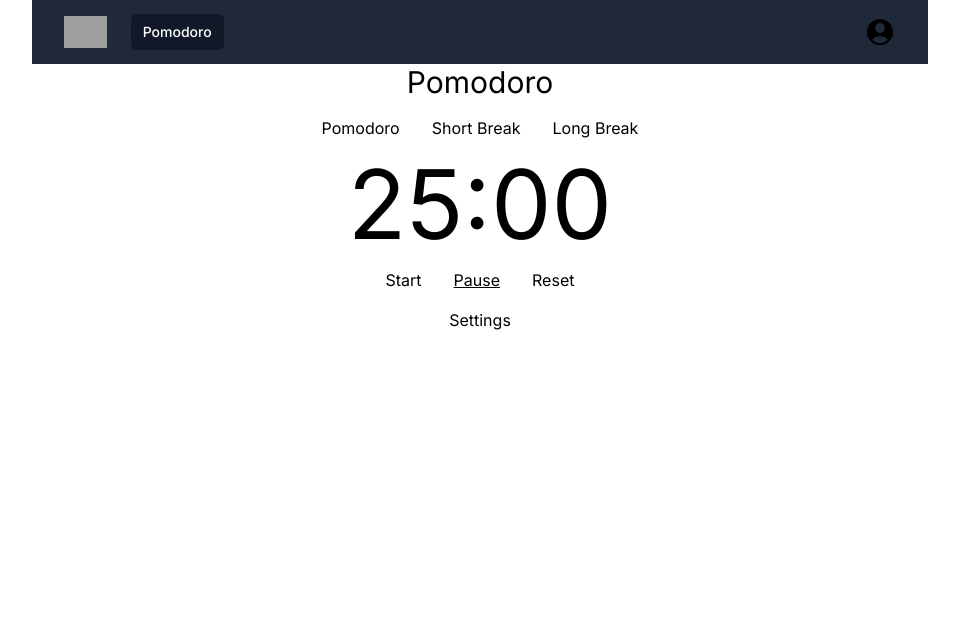
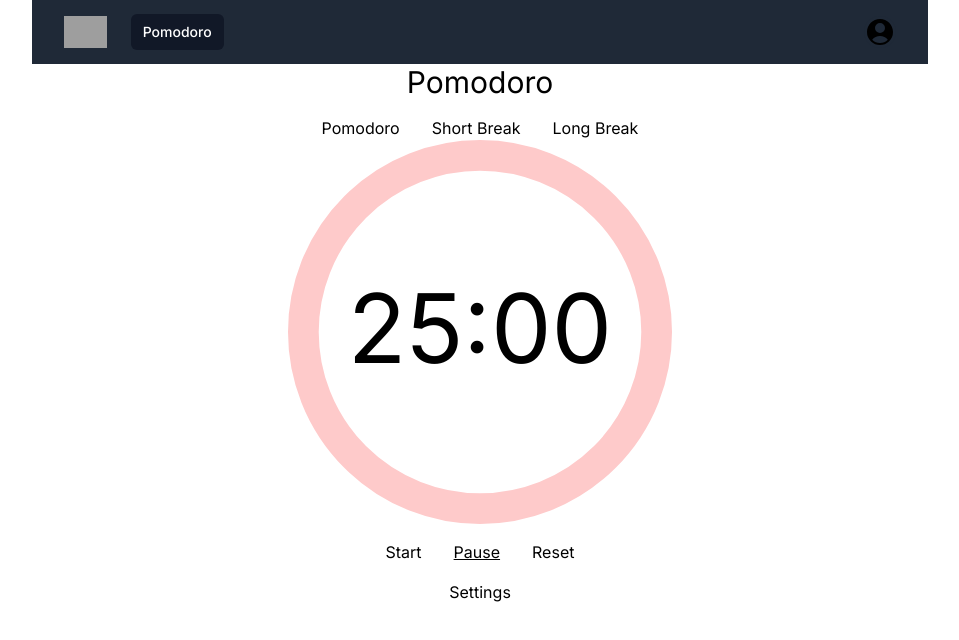
Before and after one commit to scisneros/neuralworks-test, a Next.js app in the folder neuralclocks/: page /pomodoro in a window 1280 px wide. Shown: the top 640 px of the page, without its empty margins (160-1119 px from the left). Built offline with nearby package versions, Linux system fonts and the light colour scheme; grey boxes are pictures that could not be loaded.

Commit message:
Progress ring

```diff
--- /dev/null
+++ b/neuralclocks/app/pomodoro/progress.tsx
@@ -0,0 +1,59 @@
+import { secToTime } from "@/utils/utils";
+import clsx from "clsx";
+
+const TimerProgress = ({
+  time,
+  startingTime,
+}: {
+  time: number;
+  startingTime: number;
+}) => {
+  // Customizable
+  const stroke = 8;
+  // Non-customizable
+  const radius = 50 - stroke / 2;
+  const progress = time / startingTime;
+
+  return (
+    <div className="relative mx-auto flex w-96 items-center justify-center">
+      <svg viewBox="0 0 100 100" className="progress-ring">
+        <circle
+          className={clsx(
+            "fill-transparent",
+            "stroke-red-200",
+            "[stroke-linecap:round]",
+            "transition-all duration-300",
+          )}
+          r={radius}
+          cx={50}
+          cy={50}
+          style={{
+            strokeWidth: stroke,
+          }}
+        />
+        <circle
+          className={clsx(
+            "fill-transparent",
+            "stroke-red-500",
+            "[stroke-linecap:round]",
+            "-rotate-90",
+            "origin-center",
+            "transition-all duration-300",
+            { "opacity-0": progress === 1 },
+          )}
+          r={radius}
+          cx={50}
+          cy={50}
+          style={{
+            strokeWidth: stroke,
+            strokeDasharray: `${2 * Math.PI * radius} ${2 * Math.PI * radius}`,
+            strokeDashoffset: 2 * Math.PI * radius * progress,
+          }}
+        />
+      </svg>
+      <div className="absolute mb-2 text-8xl">{secToTime(time)}</div>
+    </div>
+  );
+};
+
+export default TimerProgress;
--- a/neuralclocks/app/pomodoro/timer.tsx
+++ b/neuralclocks/app/pomodoro/timer.tsx
@@ -1,8 +1,8 @@
 "use client";
 
 import { useEffect, useState } from "react";
-import { secToTime } from "../../utils/utils";
 import clsx from "clsx";
+import TimerProgress from "./progress";
 
 const Timer = ({ startingTime }: { startingTime: number }) => {
   const [time, setTime] = useState(0); // in seconds
@@ -26,7 +26,7 @@ const Timer = ({ startingTime }: { startingTime: number }) => {
 
   return (
     <div className="text-center">
-      <div className="mt-4 text-8xl">{secToTime(time)}</div>
+      <TimerProgress time={time} startingTime={startingTime} />
       <button
         className={clsx("mx-4 mt-4", { underline: isRunning })}
         onClick={() => setIsRunning(true)}
```
